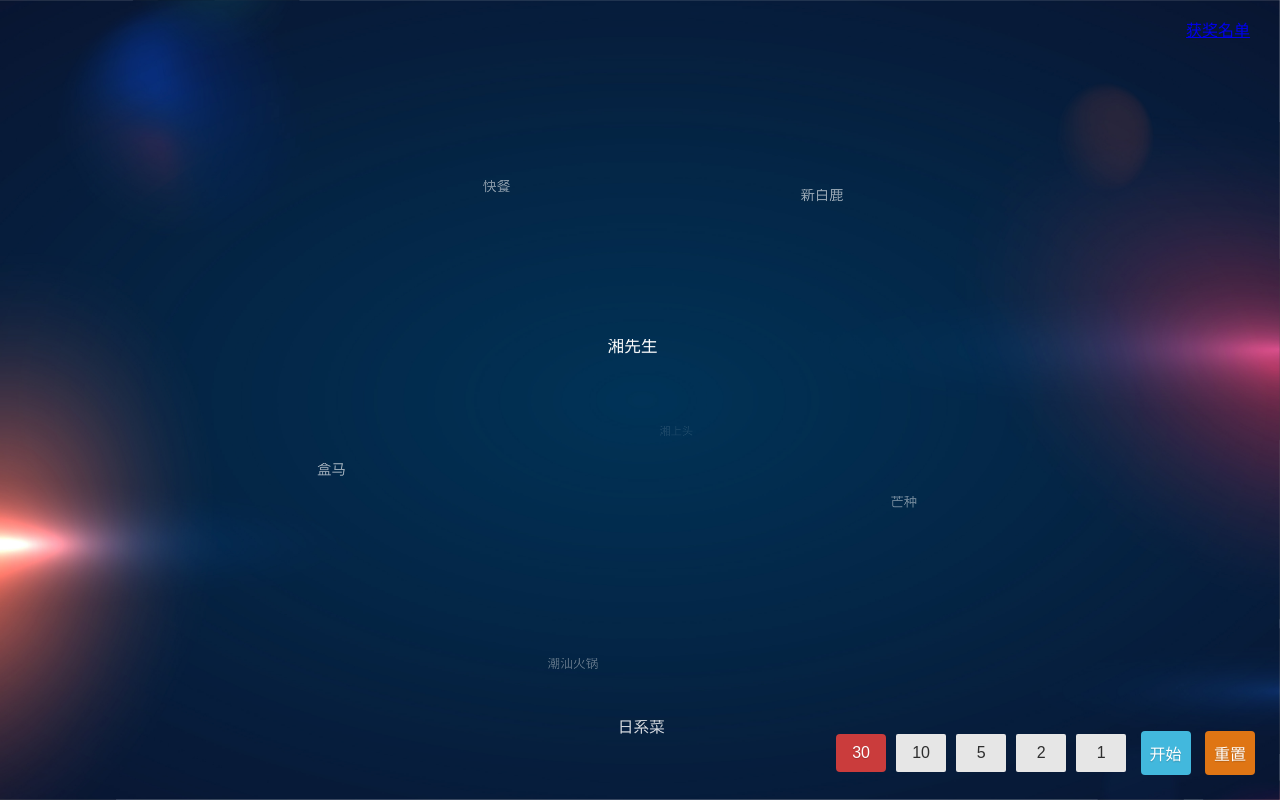
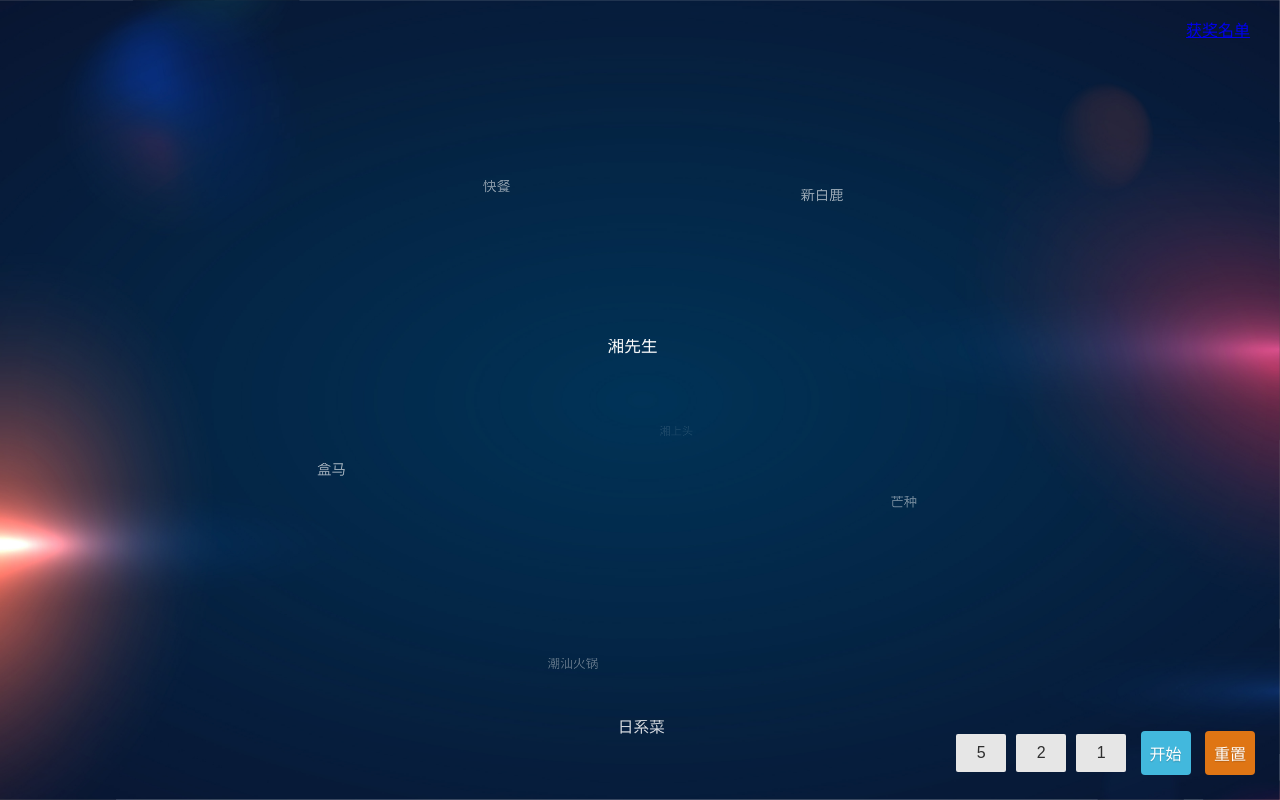
Before and after one commit to hello1024888/hello1024888.github.io, a plain HTML site: page index.html in a window 1280 px wide. Drawn offline with Linux system fonts and the light colour scheme.

Commit message:
Update index.html

```diff
--- a/index.html
+++ b/index.html
@@ -221,7 +221,7 @@
                 selected: 30,
                 running: false,
                 btns: [
-                    30, 10, 5, 2, 1
+                    5, 2, 1
                 ]
             },
             mounted () {
```
